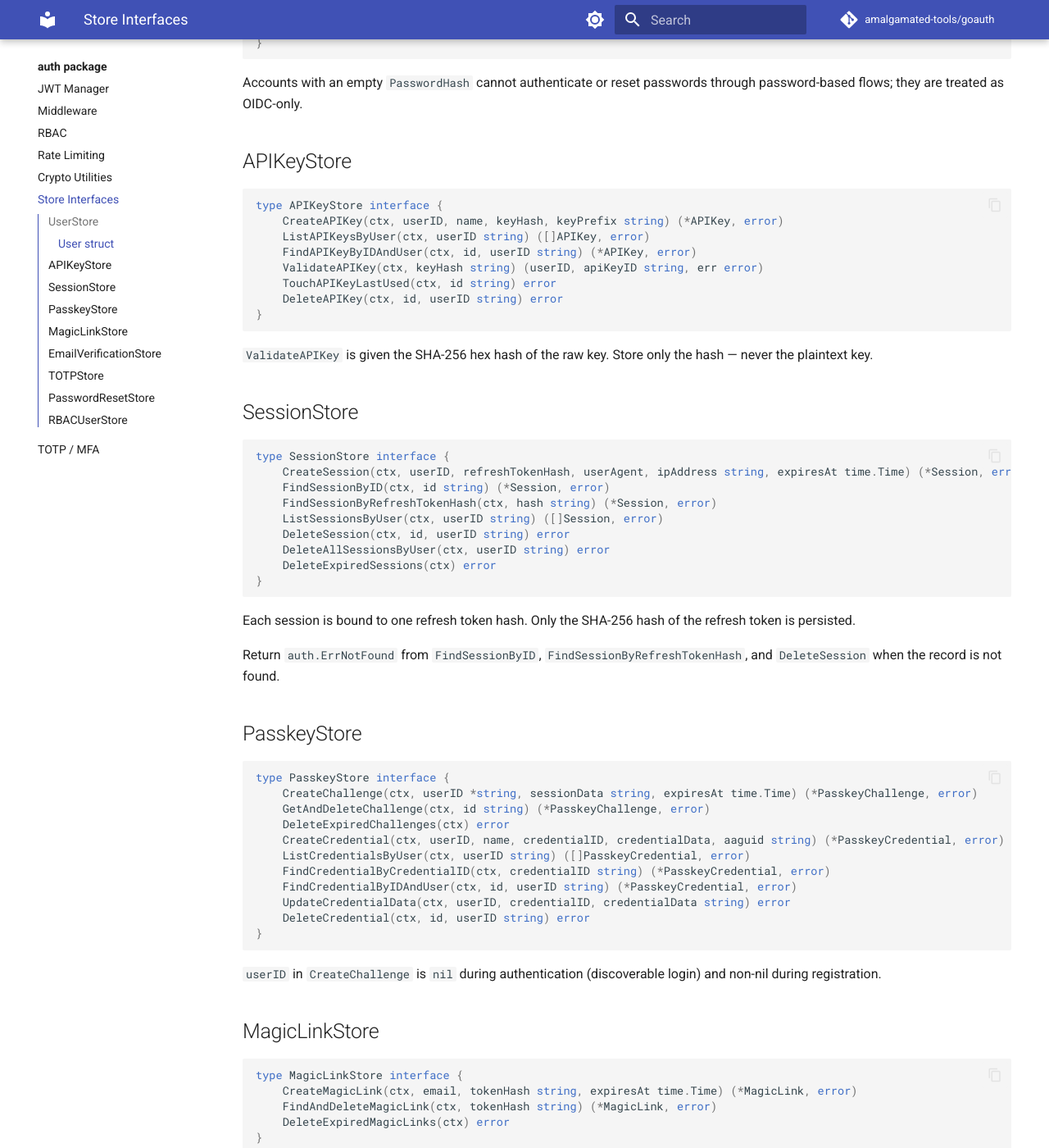
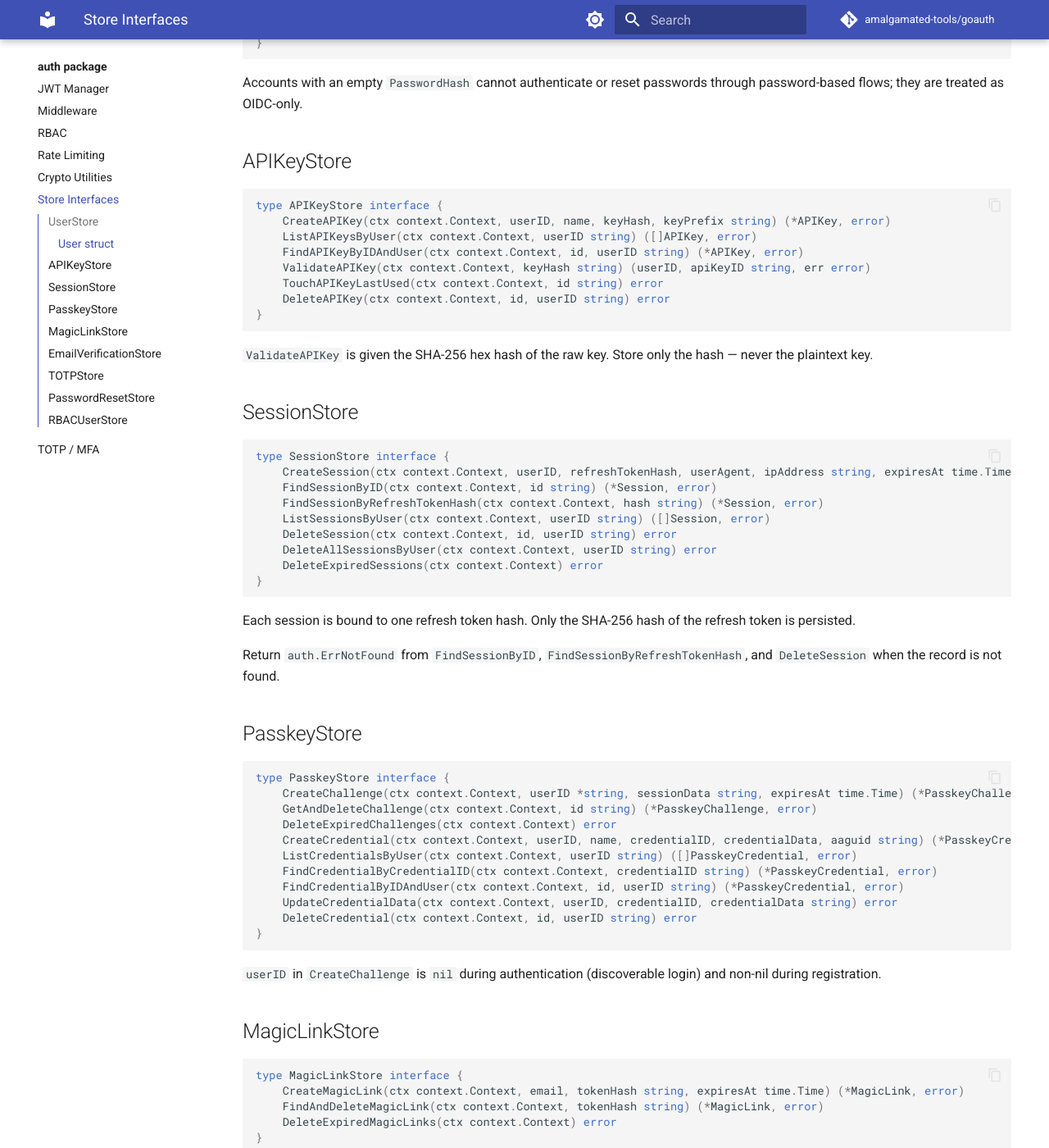
Before and after one commit to amalgamated-tools/goauth, an MkDocs documentation site: the page built from docs/auth/store-interfaces.md, in a window 1280 px wide and 1400 px high, scrolled down 878 px. Shown: the whole window at 82% size. Built offline with MkDocs 1.6.1 and Material for MkDocs 9.7.7, drawn with Linux system fonts in a browser that asks for light colours; comment, search, counter and statistics services are not loaded; some of the changed text lies outside the part shown.

Commit message:
docs: fix store interface ctx types, response formats, and token cleanup behaviour (#134)
* docs: fix store interface ctx types, add response formats and token cleanup notes

- auth/store-interfaces.md: add context.Context type annotation to all ctx
  parameters in UserStore, APIKeyStore, SessionStore, PasskeyStore,
  MagicLinkStore, EmailVerificationStore, TOTPStore, and PasswordResetStore.
  RBACUserStore already had the correct types; all other interfaces were
  showing bare 'ctx' without the type, which was inconsistent and would
  not compile if copied verbatim.

- handler/totp.md: Generate response table was missing Pragma: no-cache
  header (set alongside Cache-Control: no-store in the handler).

- handler/email-verification.md: add response body documentation for both
  SendVerification (always 200 with generic message) and VerifyEmail (200
  with 'email verified', 400 for invalid/expired or missing token).

- handler/password-reset.md: document that RequestReset deletes the
  newly-created token when SendResetEmail returns an error, preventing
  orphaned records from accumulating in the database.

Co-authored-by: Copilot <223556219+Copilot@users.noreply.github.com>

* docs: address PR review comments on email verification and password reset docs

- Qualify SendVerification HTTP 200 claim; document 400 for missing/malformed requests
- Document HTTP 500 paths in VerifyEmail for store operation failures
- Remove redundant token-cleanup prose paragraph that duplicated the callout below

---------

Co-authored-by: github-actions[bot] <41898282+github-actions[bot]@users.noreply.github.com>
Co-authored-by: Copilot <223556219+Copilot@users.noreply.github.com>
Co-authored-by: Patrick Veverka <veverkap@users.noreply.github.com>

````diff
--- a/docs/auth/store-interfaces.md
+++ b/docs/auth/store-interfaces.md
@@ -6,16 +6,16 @@ The library defines store interfaces that consuming applications implement again
 
 ```go
 type UserStore interface {
-    CreateUser(ctx, name, email, passwordHash string) (*User, error)
-    CreateOIDCUser(ctx, name, email, oidcSubject string) (*User, error)
-    FindByEmail(ctx, email string) (*User, error)
-    FindByID(ctx, id string) (*User, error)
-    FindByOIDCSubject(ctx, subject string) (*User, error)
-    LinkOIDCSubject(ctx, userID, oidcSubject string) error
-    UpdatePassword(ctx, userID, passwordHash string) error
-    UpdateName(ctx, userID, name string) (*User, error)
-    IsAdmin(ctx, userID string) (bool, error)
-    CountUsers(ctx) (int, error)
+    CreateUser(ctx context.Context, name, email, passwordHash string) (*User, error)
+    CreateOIDCUser(ctx context.Context, name, email, oidcSubject string) (*User, error)
+    FindByEmail(ctx context.Context, email string) (*User, error)
+    FindByID(ctx context.Context, id string) (*User, error)
+    FindByOIDCSubject(ctx context.Context, subject string) (*User, error)
+    LinkOIDCSubject(ctx context.Context, userID, oidcSubject string) error
+    UpdatePassword(ctx context.Context, userID, passwordHash string) error
+    UpdateName(ctx context.Context, userID, name string) (*User, error)
+    IsAdmin(ctx context.Context, userID string) (bool, error)
+    CountUsers(ctx context.Context) (int, error)
 }
 ```
 
@@ -42,12 +42,12 @@ Accounts with an empty `PasswordHash` cannot authenticate or reset passwords thr
 
 ```go
 type APIKeyStore interface {
-    CreateAPIKey(ctx, userID, name, keyHash, keyPrefix string) (*APIKey, error)
-    ListAPIKeysByUser(ctx, userID string) ([]APIKey, error)
-    FindAPIKeyByIDAndUser(ctx, id, userID string) (*APIKey, error)
-    ValidateAPIKey(ctx, keyHash string) (userID, apiKeyID string, err error)
-    TouchAPIKeyLastUsed(ctx, id string) error
-    DeleteAPIKey(ctx, id, userID string) error
+    CreateAPIKey(ctx context.Context, userID, name, keyHash, keyPrefix string) (*APIKey, error)
+    ListAPIKeysByUser(ctx context.Context, userID string) ([]APIKey, error)
+    FindAPIKeyByIDAndUser(ctx context.Context, id, userID string) (*APIKey, error)
+    ValidateAPIKey(ctx context.Context, keyHash string) (userID, apiKeyID string, err error)
+    TouchAPIKeyLastUsed(ctx context.Context, id string) error
+    DeleteAPIKey(ctx context.Context, id, userID string) error
 }
 ```
 
@@ -57,13 +57,13 @@ type APIKeyStore interface {
 
 ```go
 type SessionStore interface {
-    CreateSession(ctx, userID, refreshTokenHash, userAgent, ipAddress string, expiresAt time.Time) (*Session, error)
-    FindSessionByID(ctx, id string) (*Session, error)
-    FindSessionByRefreshTokenHash(ctx, hash string) (*Session, error)
-    ListSessionsByUser(ctx, userID string) ([]Session, error)
-    DeleteSession(ctx, id, userID string) error
-    DeleteAllSessionsByUser(ctx, userID string) error
-    DeleteExpiredSessions(ctx) error
+    CreateSession(ctx context.Context, userID, refreshTokenHash, userAgent, ipAddress string, expiresAt time.Time) (*Session, error)
+    FindSessionByID(ctx context.Context, id string) (*Session, error)
+    FindSessionByRefreshTokenHash(ctx context.Context, hash string) (*Session, error)
+    ListSessionsByUser(ctx context.Context, userID string) ([]Session, error)
+    DeleteSession(ctx context.Context, id, userID string) error
+    DeleteAllSessionsByUser(ctx context.Context, userID string) error
+    DeleteExpiredSessions(ctx context.Context) error
 }
 ```
 
@@ -75,15 +75,15 @@ Return `auth.ErrNotFound` from `FindSessionByID`, `FindSessionByRefreshTokenHash
 
 ```go
 type PasskeyStore interface {
-    CreateChallenge(ctx, userID *string, sessionData string, expiresAt time.Time) (*PasskeyChallenge, error)
-    GetAndDeleteChallenge(ctx, id string) (*PasskeyChallenge, error)
-    DeleteExpiredChallenges(ctx) error
-    CreateCredential(ctx, userID, name, credentialID, credentialData, aaguid string) (*PasskeyCredential, error)
-    ListCredentialsByUser(ctx, userID string) ([]PasskeyCredential, error)
-    FindCredentialByCredentialID(ctx, credentialID string) (*PasskeyCredential, error)
-    FindCredentialByIDAndUser(ctx, id, userID string) (*PasskeyCredential, error)
-    UpdateCredentialData(ctx, userID, credentialID, credentialData string) error
-    DeleteCredential(ctx, id, userID string) error
+    CreateChallenge(ctx context.Context, userID *string, sessionData string, expiresAt time.Time) (*PasskeyChallenge, error)
+    GetAndDeleteChallenge(ctx context.Context, id string) (*PasskeyChallenge, error)
+    DeleteExpiredChallenges(ctx context.Context) error
+    CreateCredential(ctx context.Context, userID, name, credentialID, credentialData, aaguid string) (*PasskeyCredential, error)
+    ListCredentialsByUser(ctx context.Context, userID string) ([]PasskeyCredential, error)
+    FindCredentialByCredentialID(ctx context.Context, credentialID string) (*PasskeyCredential, error)
+    FindCredentialByIDAndUser(ctx context.Context, id, userID string) (*PasskeyCredential, error)
+    UpdateCredentialData(ctx context.Context, userID, credentialID, credentialData string) error
+    DeleteCredential(ctx context.Context, id, userID string) error
 }
 ```
 
@@ -93,9 +93,9 @@ type PasskeyStore interface {
 
 ```go
 type MagicLinkStore interface {
-    CreateMagicLink(ctx, email, tokenHash string, expiresAt time.Time) (*MagicLink, error)
-    FindAndDeleteMagicLink(ctx, tokenHash string) (*MagicLink, error)
-    DeleteExpiredMagicLinks(ctx) error
+    CreateMagicLink(ctx context.Context, email, tokenHash string, expiresAt time.Time) (*MagicLink, error)
+    FindAndDeleteMagicLink(ctx context.Context, tokenHash string) (*MagicLink, error)
+    DeleteExpiredMagicLinks(ctx context.Context) error
 }
 ```
 
@@ -105,9 +105,9 @@ type MagicLinkStore interface {
 
 ```go
 type EmailVerificationStore interface {
-    CreateEmailVerification(ctx, userID, tokenHash string, expiresAt time.Time) (*EmailVerificationToken, error)
-    ConsumeEmailVerification(ctx, tokenHash string) (*EmailVerificationToken, error)
-    SetEmailVerified(ctx, userID string) error
+    CreateEmailVerification(ctx context.Context, userID, tokenHash string, expiresAt time.Time) (*EmailVerificationToken, error)
+    ConsumeEmailVerification(ctx context.Context, tokenHash string) (*EmailVerificationToken, error)
+    SetEmailVerified(ctx context.Context, userID string) error
 }
 ```
 
@@ -117,9 +117,9 @@ type EmailVerificationStore interface {
 
 ```go
 type TOTPStore interface {
-    CreateTOTPSecret(ctx, userID, secret string) (*TOTPSecret, error)
-    GetTOTPSecret(ctx, userID string) (*TOTPSecret, error)
-    DeleteTOTPSecret(ctx, userID string) error
+    CreateTOTPSecret(ctx context.Context, userID, secret string) (*TOTPSecret, error)
+    GetTOTPSecret(ctx context.Context, userID string) (*TOTPSecret, error)
+    DeleteTOTPSecret(ctx context.Context, userID string) error
 }
 ```
 
@@ -129,10 +129,10 @@ type TOTPStore interface {
 
 ```go
 type PasswordResetStore interface {
-    CreatePasswordResetToken(ctx, userID, tokenHash string, expiresAt time.Time) (*PasswordResetToken, error)
-    FindPasswordResetToken(ctx, tokenHash string) (*PasswordResetToken, error)
-    DeletePasswordResetToken(ctx, id string) error
-    DeleteExpiredPasswordResetTokens(ctx) error
+    CreatePasswordResetToken(ctx context.Context, userID, tokenHash string, expiresAt time.Time) (*PasswordResetToken, error)
+    FindPasswordResetToken(ctx context.Context, tokenHash string) (*PasswordResetToken, error)
+    DeletePasswordResetToken(ctx context.Context, id string) error
+    DeleteExpiredPasswordResetTokens(ctx context.Context) error
 }
 ```
 
````
Also changed, not shown: docs/handler/email-verification.md (+14 -0 lines), docs/handler/totp.md (+1 -1 lines).
